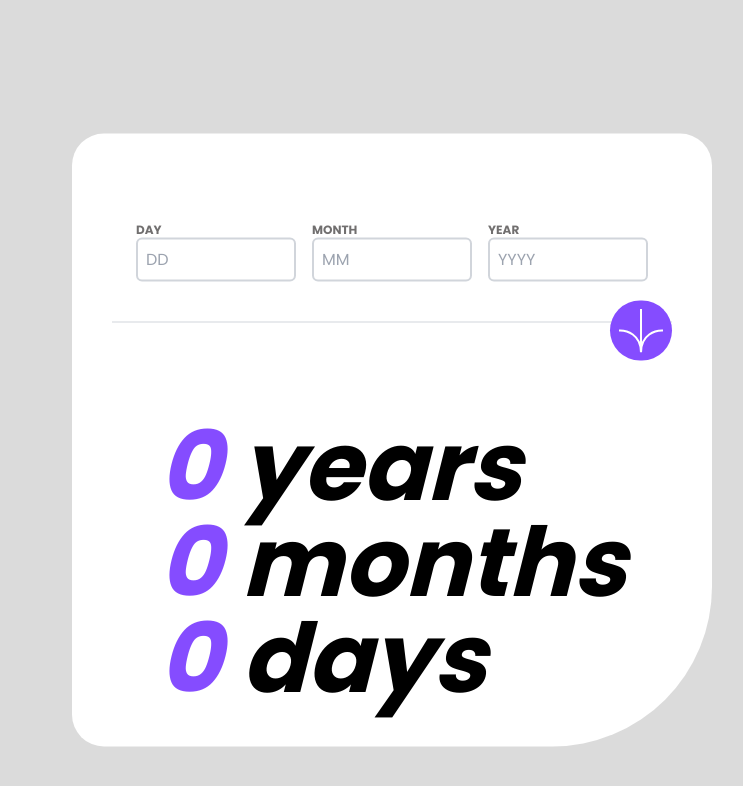
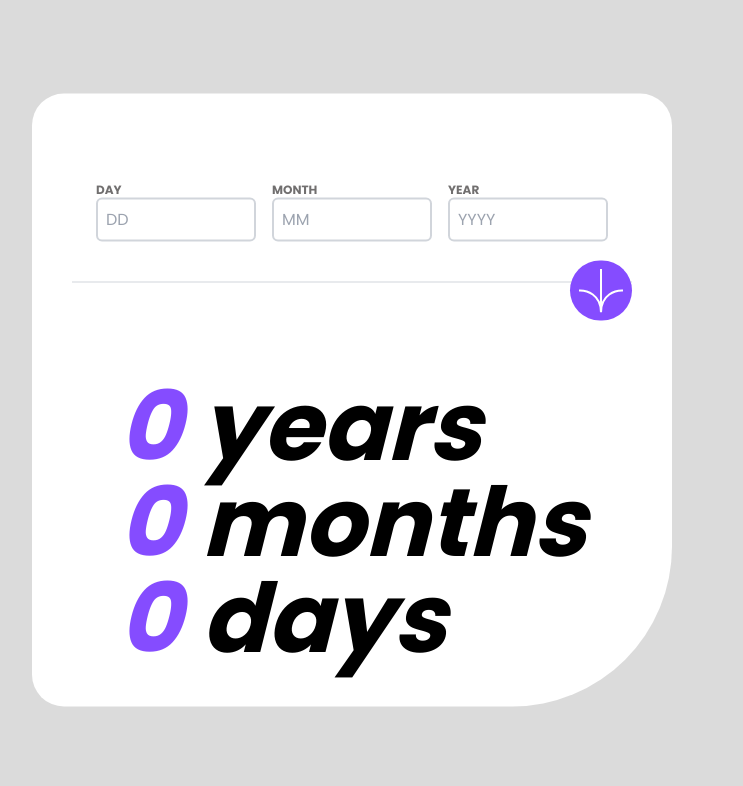
Before and after one commit to franclobo/age_calculator, a Next.js app: page / in a window 1280 px wide. Shown: the top 786 px of the page, without its empty margins (288-1031 px from the left). Built offline with nearby package versions, Linux system fonts and the light colour scheme.

Commit message:
Edit styles

```diff
--- a/app/page.tsx
+++ b/app/page.tsx
@@ -83,7 +83,7 @@ export default function Home() {
   };
 
   return (
-    <main className="flex flex-wrap xl:w-full sm:max-w-screen-sm flex-col items-center justify-start pt-2 pb-10 m-10 xl:absolute xl:top-1/2 xl:left-1/2 xl:transform xl:-translate-x-1/2 xl:-translate-y-1/2 bg-white rounded-tl-[2rem] rounded-tr-[2rem] rounded-bl-[2rem] rounded-br-[7rem] xl:rounded-br-[10rem]">
+    <main className="flex flex-wrap xl:w-full sm:max-w-screen-sm flex-col items-center justify-start pt-2 pb-10 xl:absolute xl:top-1/2 xl:left-1/2 xl:transform xl:-translate-x-1/2 xl:-translate-y-1/2 bg-white rounded-tl-[2rem] rounded-tr-[2rem] rounded-bl-[2rem] rounded-br-[7rem] xl:rounded-br-[10rem]">
       <form className="flex flex-col jusify-center items-center my-10 sm:max-w-screen-sm xl:w-full xl:p-10 ">
         <div className="flex gap-1 xl:gap-4 sm:max-w-screen-sm">
           <div className="flex flex-col justify-center items-start flex-grow max-w-1/3">
```
